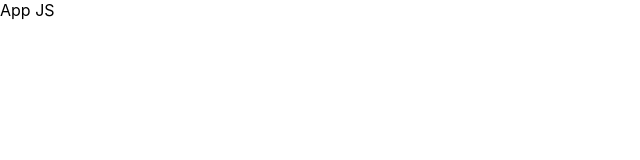
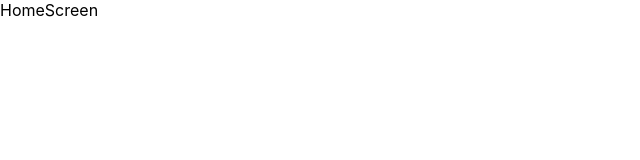
Before and after one commit to barisertakus/toyota-manport, a React (Create React App) app: page / in a window 1280 px wide. Shown: the top 160 px of the page, without its empty margins (0-640 px from the left). Built offline with nearby package versions, Linux system fonts and the light colour scheme.

Commit message:
add React router and private routing. install mui/material & material-icons

```diff
--- a/package.json
+++ b/package.json
@@ -3,12 +3,17 @@
   "version": "0.1.0",
   "private": true,
   "dependencies": {
+    "@emotion/react": "^11.7.1",
+    "@emotion/styled": "^11.6.0",
+    "@mui/icons-material": "^5.2.5",
+    "@mui/material": "^5.2.7",
     "@testing-library/jest-dom": "^5.16.1",
     "@testing-library/react": "^12.1.2",
     "@testing-library/user-event": "^13.5.0",
     "react": "^17.0.2",
     "react-dom": "^17.0.2",
     "react-scripts": "5.0.0",
+    "react-router-dom" : "5.2.0",
     "web-vitals": "^2.1.2"
   },
   "scripts": {
--- a/src/App.js
+++ b/src/App.js
@@ -1,10 +1,9 @@
 import React from 'react'
+import BaseRouter from './components/BaseRouter'
 
 function App() {
   return (
-    <div>
-      App JS
-    </div>
+    <BaseRouter />
   )
 }
 
--- /dev/null
+++ b/src/components/BaseRouter.js
@@ -0,0 +1,16 @@
+import { Redirect, Switch } from "react-router-dom";
+import Home from "../screens/Home";
+import Login from "../screens/Login";
+import PrivateRoute from "./PrivateRoute";
+
+function BaseRouter() {
+  return (
+    <Switch>
+      <PrivateRoute path="/login" component={Login} />
+      <PrivateRoute path="/" exact component={Home} />
+      <Redirect to={"/404"} />
+    </Switch>
+  );
+}
+
+export default BaseRouter;
--- /dev/null
+++ b/src/components/PrivateRoute.js
@@ -0,0 +1,19 @@
+import { Redirect, Route } from "react-router-dom";
+
+function PrivateRoute({ component: Component, ...theRest }) {
+  return (
+    <Route
+      {...theRest}
+      render={(props) => {
+        const token = localStorage.getItem("token");
+
+        if (!token) {
+          return <Component {...props} />;
+        }
+        return <Redirect to="/login" />;
+      }}
+    />
+  );
+}
+
+export default PrivateRoute;
--- a/src/index.js
+++ b/src/index.js
@@ -1,14 +1,17 @@
-import React from 'react';
-import ReactDOM from 'react-dom';
-import './index.css';
-import App from './App';
-import reportWebVitals from './reportWebVitals';
+import React from "react";
+import ReactDOM from "react-dom";
+import "./index.css";
+import App from "./App";
+import reportWebVitals from "./reportWebVitals";
+import { BrowserRouter as Router } from "react-router-dom";
 
 ReactDOM.render(
   <React.StrictMode>
-    <App />
+    <Router>
+      <App />
+    </Router>
   </React.StrictMode>,
-  document.getElementById('root')
+  document.getElementById("root")
 );
 
 // If you want to start measuring performance in your app, pass a function
--- /dev/null
+++ b/src/screens/Home.js
@@ -0,0 +1,11 @@
+import React from 'react'
+
+function Home() {
+  return (
+    <div>
+      HomeScreen
+    </div>
+  )
+}
+
+export default Home
--- /dev/null
+++ b/src/screens/Login.js
@@ -0,0 +1,11 @@
+import React from 'react'
+
+function Login() {
+  return (
+    <div>
+      Login Screen
+    </div>
+  )
+}
+
+export default Login
```
Also changed, not shown: 1 other file (tests, documents, lock files or other folders).
